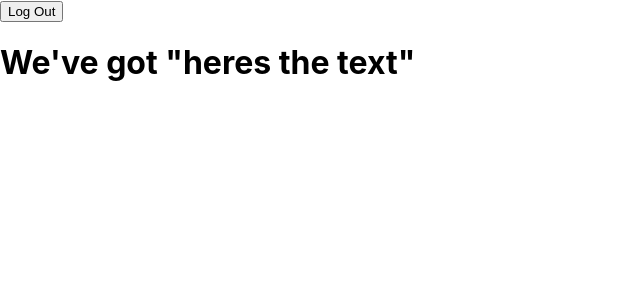
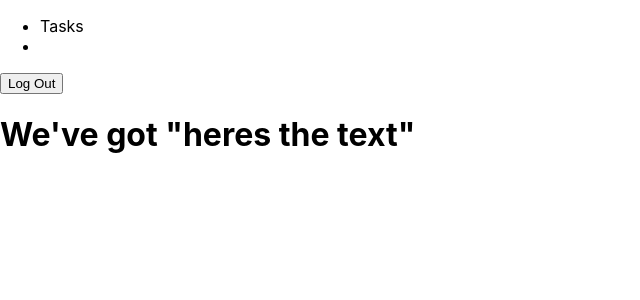
Before and after one commit to graysoftwareconsulting/issue-tracker, a Next.js app in the folder issue-tracker/: page / in a window 1280 px wide. Shown: the top 300 px of the page, without its empty margins (0-640 px from the left). Built offline with nearby package versions, Linux system fonts and the light colour scheme.

Commit message:
building navbar and commiting start of tasks page

```diff
--- /dev/null
+++ b/issue-tracker/components/nav.js
@@ -0,0 +1,22 @@
+import React from 'react';
+
+function NavBar(props){
+  let state = {
+
+  }
+
+  return(
+    <>
+    <ul>
+      <li>
+        <a href= '/tasks'> Tasks</a>
+      </li>
+      <li>
+
+      </li>
+    </ul>
+    </>
+  )
+}
+
+export default NavBar
--- a/issue-tracker/pages/index.js
+++ b/issue-tracker/pages/index.js
@@ -2,6 +2,7 @@ import Login from '../components/login.js'
 import {Provider} from 'react-redux';
 import rootReducer from '../store/test-reducer.js'
 import { createStore } from 'redux'
+import NavBar from '../components/nav.js'
 
 const store = createStore(rootReducer)
 
@@ -9,6 +10,7 @@ export default function Home() {
   return (
 
     <Provider store = {store}>
+    <NavBar></NavBar>
     <Login></Login>
 
     </Provider>
```
Also changed, not shown: issue-tracker/pages/tasks.js (added, +25 -0 lines).
